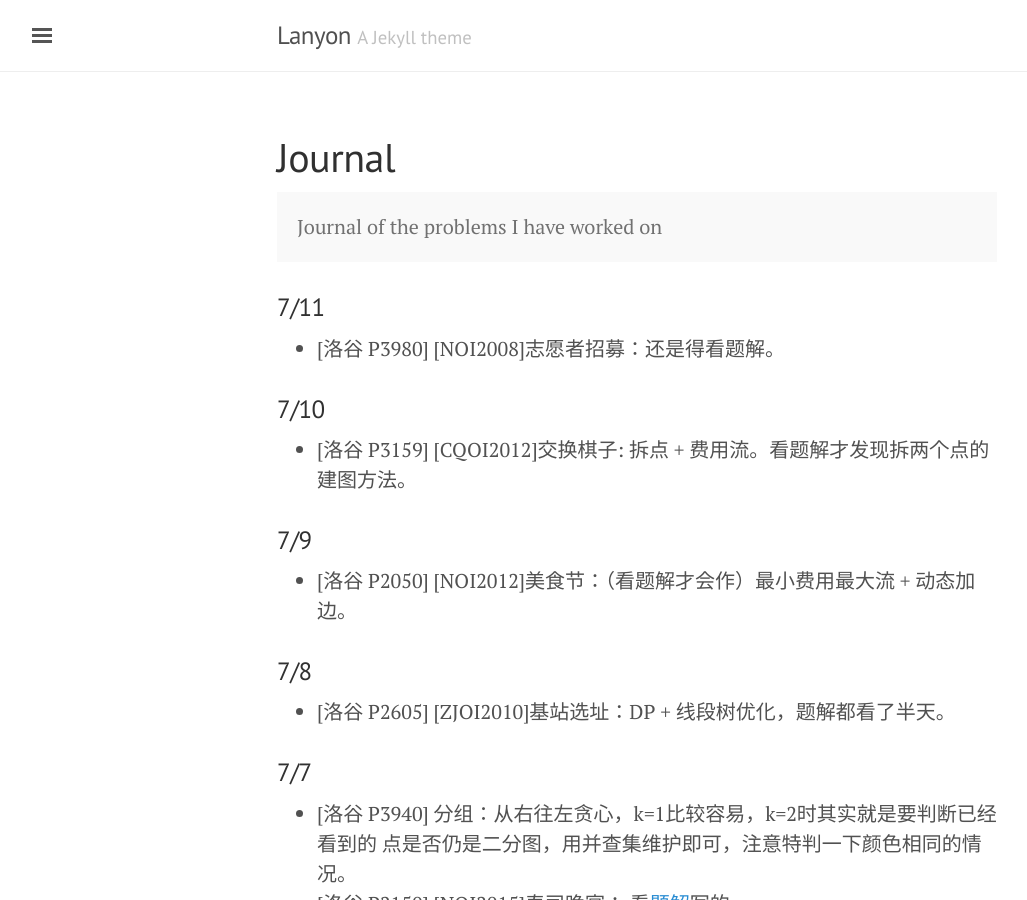
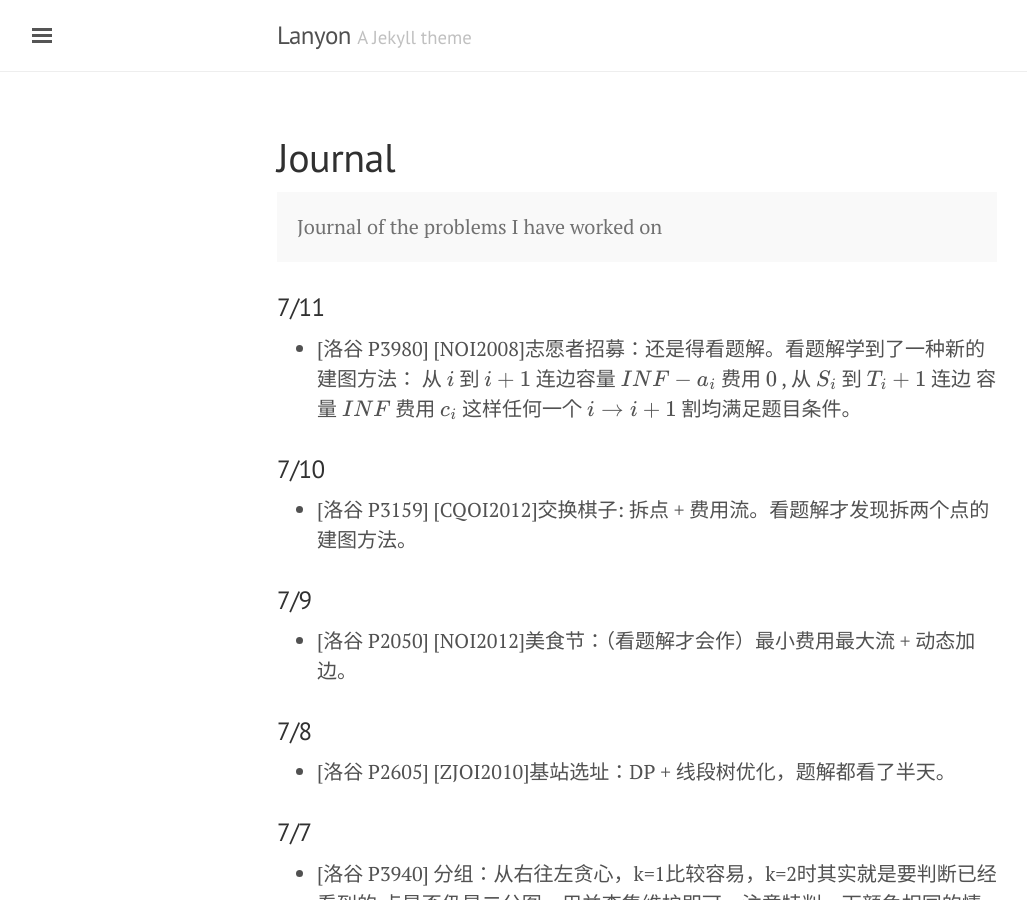
Before and after one commit to atubo/online-judge, a Jekyll site: the page built from docs/journal.md, in a window 1280 px wide and 900 px high. Shown: the whole window, without its empty margins (3-1030 px from the left). Built offline with Jekyll 4.4.1, drawn with Linux system fonts in a browser that asks for light colours; formulas are drawn with MathJax 3.

Commit message:
update journal

```diff
--- a/docs/journal.md
+++ b/docs/journal.md
@@ -8,7 +8,9 @@ Journal of the problems I have worked on
 </p>
 
 ### 7/11
-* [洛谷 P3980] [NOI2008]志愿者招募：还是得看题解。
+* [洛谷 P3980] [NOI2008]志愿者招募：还是得看题解。看题解学到了一种新的建图方法：
+从 $i$ 到 $i+1$ 连边容量 $INF-a_i$ 费用 $0$ , 从 $S_i$ 到 $T_i+1$ 连边
+容量 $INF$ 费用 $c_i$ 这样任何一个 $i \rightarrow i+1$ 割均满足题目条件。
 
 ### 7/10
 * [洛谷 P3159] [CQOI2012]交换棋子: 拆点 + 费用流。看题解才发现拆两个点的
```
